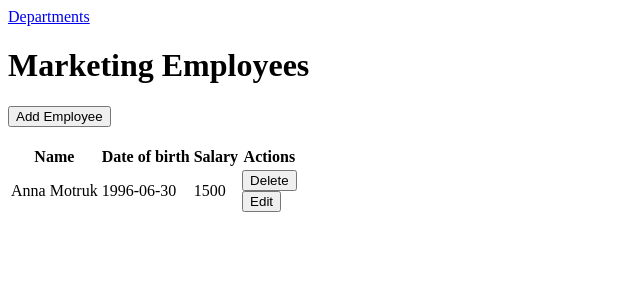
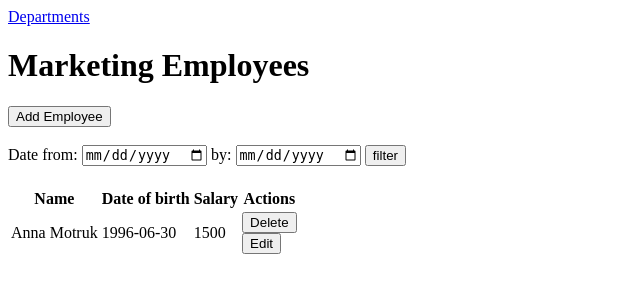
Before and after one commit to vovaplotkin/rd_external_python, a Flask app: page /departments/3 in a window 1280 px wide. Shown: the top 300 px of the page, without its empty margins (0-640 px from the left). Run offline with Flask 2, Linux system fonts and the light colour scheme; data comes from the database, SQL or seed files in the repository; both versions use the stored data as it was after the commit.

Commit message:
need css

```diff
--- a/app.py
+++ b/app.py
@@ -29,13 +29,15 @@ class Employees(db.Model):
 
 @app.route('/')
 def departments():
+    avg_salary = db.func.avg(Employees.salary).label('avg_salary')
     departments_salary = db.session.\
         query(
             Departments.id,
             Departments.department,
-            db.func.avg(Employees.salary).label('avg_salary')
+            avg_salary
         ).outerjoin(Employees, Departments.id == Employees.department_id)\
-        .group_by(Departments.id, Departments.department).all()
+        .group_by(Departments.id, Departments.department)\
+        .order_by(avg_salary.desc()).all()
     return render_template('departments.html', departments_salary=departments_salary)
 
 
@@ -59,13 +61,15 @@ def delete_department(id):
     employees = Employees.query.filter_by(department_id=id)
     dept_to_delete = Departments.query.get_or_404(id)
     try:
-        if employees:
+        if employees.all():
             dept_others = Departments.query.filter_by(department='Others').first()
             if not dept_others:
                 new_dept = Departments(department='Others')
                 db.session.add(new_dept)
                 db.session.commit()
                 dept_others = Departments.query.filter_by(department='Others').first()
+            if dept_others.id == dept_to_delete.id:
+                return redirect('/')
             employees.update({'department_id': dept_others.id})
             db.session.commit()
         db.session.delete(dept_to_delete)
@@ -89,11 +93,34 @@ def edit_department(id):
         return render_template('edit_department.html', department=department)
 
 
-@app.route('/departments/<int:id>')
+@app.route('/departments/<int:id>', methods=['POST', 'GET'])
 def employees_by_department(id):
+    message = ''
     employees = Employees.query.filter_by(department_id=id).all()
     department = Departments.query.get_or_404(id)
-    return render_template('employees_by_department.html', employees=employees, department=department)
+    if request.method == 'POST':
+        start = request.form['from']
+        end = request.form['by']
+        if start and end:
+            if start <= end:
+                employees = Employees.query\
+                    .filter_by(department_id=id)\
+                    .filter(Employees.date_of_birth >= start)\
+                    .filter(Employees.date_of_birth <= end).all()
+            else:
+                message = 'Warning! From date should be less than by date'
+        elif start and not end:
+            employees = Employees.query\
+                .filter_by(department_id=id)\
+                .filter(Employees.date_of_birth >= start).all()
+        elif end and not start:
+            employees = Employees.query\
+                .filter_by(department_id=id)\
+                .filter(Employees.date_of_birth <= end).all()
+    return render_template('employees_by_department.html',
+                           employees=employees,
+                           department=department,
+                           message=message)
 
 
 @app.route('/departments/<int:id>/employees/add', methods=['POST', 'GET'])
@@ -134,15 +161,16 @@ def delete_employee(id):
 @app.route('/employees/edit/<int:id>', methods=['POST', 'GET'])
 def edit_employee(id):
     employee = Employees.query.get_or_404(id)
+    old_department = employee.department_id
     if request.method == 'POST':
         employee.name = request.form['name']
-        employee.department_id = db.session.query(Departments.id)\
+        employee.department_id = Departments.query\
             .filter_by(department=request.form['department']).first().id
         employee.date_of_birth = date.fromisoformat(request.form['date_of_birth'])
         employee.salary = float(request.form['salary'])
         try:
             db.session.commit()
-            return redirect(f'/departments/{employee.department_id}')
+            return redirect(f'/departments/{old_department}')
         except:
             return 'The error occurs while editing employee'
     else:
--- a/templates/employees_by_department.html
+++ b/templates/employees_by_department.html
@@ -11,6 +11,16 @@
   <form action="/departments/{{ department.id }}/employees/add">
     <input type="submit" value="Add Employee">
   </form><br>
+
+  <form action="/departments/{{ department.id }}" method="POST">
+    <label for="from">Date from:</label>
+    <input type="date" id="from" name="from">
+    <label for="by">by:</label>
+    <input type="date" id="by" name="by">
+    <input type="submit" value="filter">
+  </form>
+
+  <h4>{{ message }}</h4>
 
   <script>
   function delete_employee(employee_id) {
```
Also changed, not shown: epam.db.
